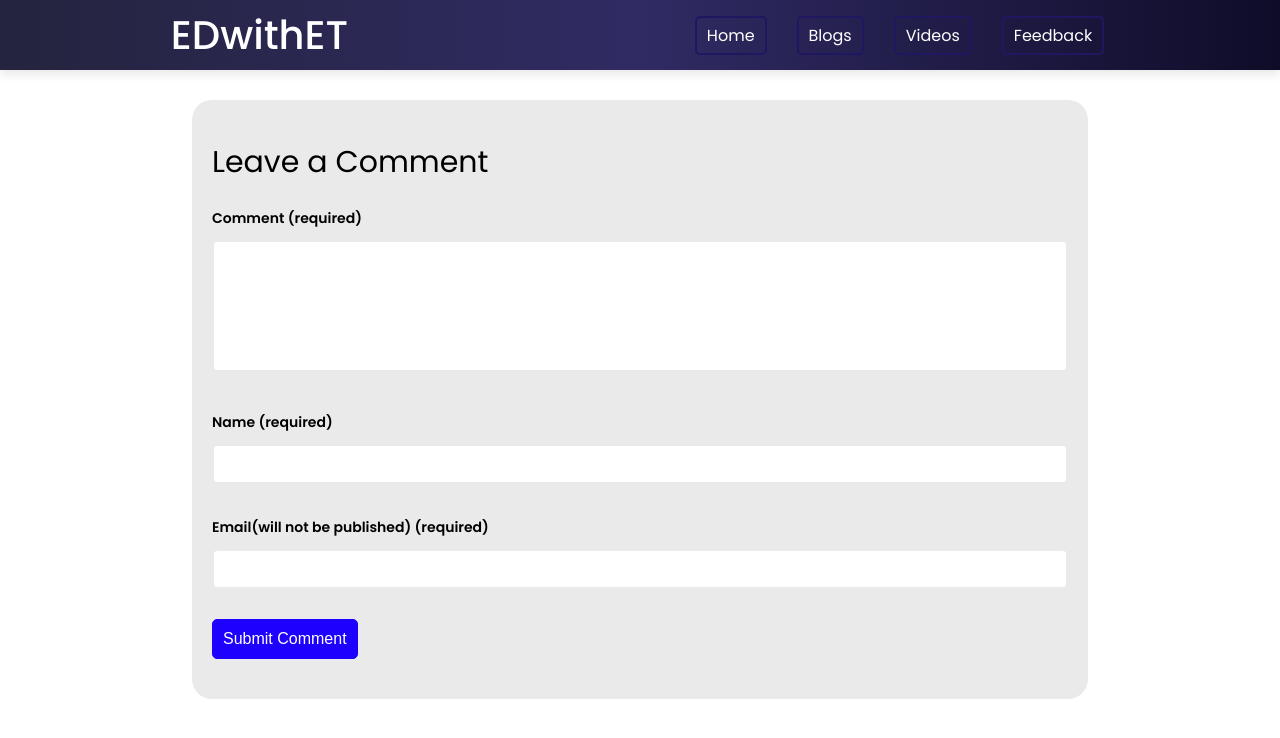
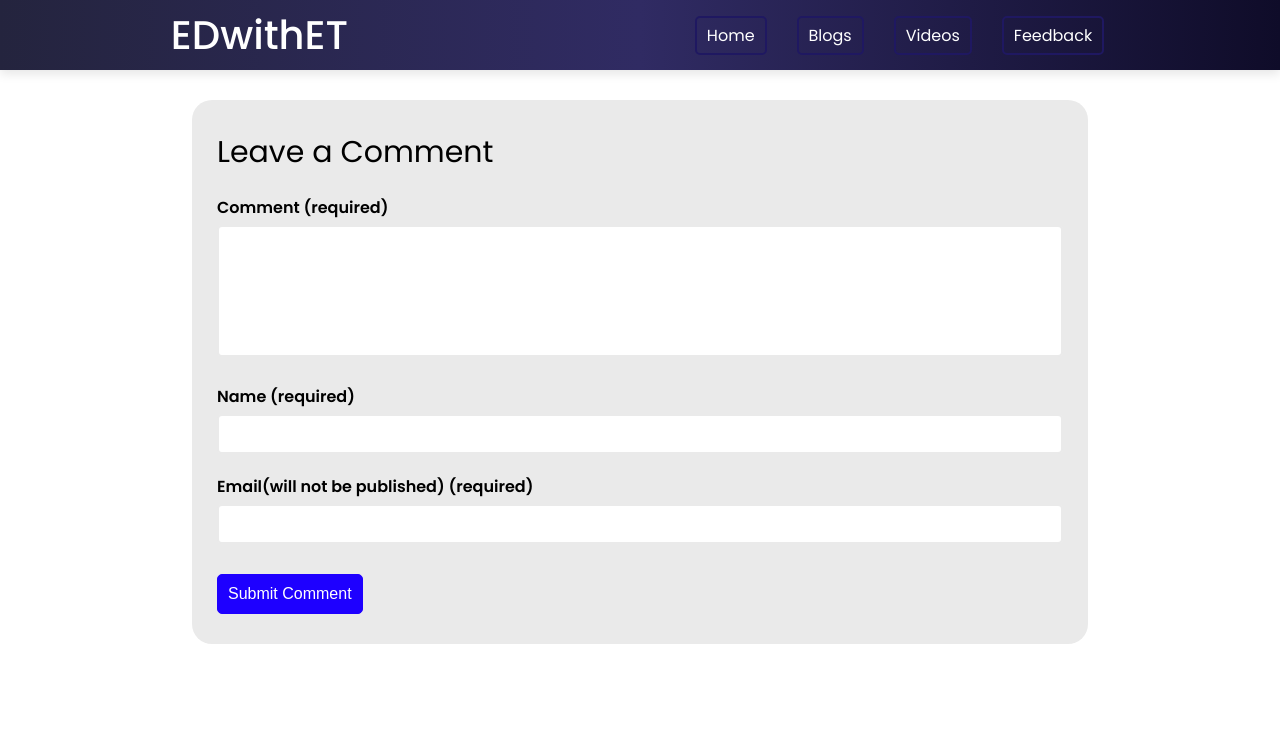
Before and after one commit to chsyam/edwithet-ads, a Next.js app: page /feedback in a window 1280 px wide. Shown: the top 738 px of the page. Built offline with nearby package versions, Linux system fonts and the light colour scheme.

Commit message:
changed the design of blog post

```diff
--- /dev/null
+++ b/app/feedback/FeedbackForm.jsx
@@ -0,0 +1,51 @@
+"use client";
+import { useState } from "react";
+import axios from "axios";
+import styles from "./../../styles/Feedback.module.css"
+
+function FeedbackForm({ relatedBlogId }) {
+    const [formData, setFormData] = useState({
+        comment: "",
+        username: "",
+        email: "",
+        relatedBlogId: "NA"
+    })
+
+    const handleChange = (e) => {
+        const { name, value } = e.target;
+        setFormData({
+            ...formData,
+            [name]: value
+        })
+    }
+
+    const handleSubmit = async (e) => {
+        e.preventDefault();
+        relatedBlogId && (formData.relatedBlogId = relatedBlogId);
+        const response = await axios.post("http://localhost:8080/api/submitfeedback", formData);
+        console.log(response);
+    }
+
+    return (
+        <form className={styles.form} onSubmit={(e) => handleSubmit(e)}>
+            <div className={styles.heading}>Leave a Comment</div>
+            <div>
+                <label htmlFor="comment">Comment (required)</label><br />
+                <textarea name="comment" onChange={(e) => handleChange(e)} id="comment" rows="6" cols="70" />
+            </div>
+            <div>
+                <label htmlFor="name">Name (required)</label><br />
+                <input name="username" onChange={(e) => handleChange(e)} type="text" id="name" required />
+            </div>
+            <div>
+                <label htmlFor="email">Email(will not be published) (required)</label><br />
+                <input name="email" onChange={(e) => handleChange(e)} type="email" id="email" required />
+            </div>
+            <div>
+                <button className={styles.submitButton}>Submit Comment</button>
+            </div>
+        </form>
+    )
+}
+
+export default FeedbackForm;
--- a/app/feedback/page.js
+++ b/app/feedback/page.js
@@ -1,27 +1,12 @@
+"use client";
 import styles from "./../../styles/Feedback.module.css"
+import FeedbackForm from "./FeedbackForm";
 
 function Feedback() {
     return (
         <div className={styles.feedbackForm}>
-            <form>
-                <div className={styles.heading}>Leave a Comment</div>
-                <div>
-                    <label htmlFor="comment">Comment (required)</label><br />
-                    <textarea id="comment" rows="6" cols="70"></textarea>
-                </div>
-                <div>
-                    <label htmlFor="name">Name (required)</label><br />
-                    <input type="text" id="name" required />
-                </div>
-                <div>
-                    <label htmlFor="email">Email(will not be published) (required)</label><br />
-                    <input type="email" id="email" required />
-                </div>
-                <div>
-                    <button className={styles.submitButton}>Submit Comment</button>
-                </div>
-            </form>
-        </div>
+            <FeedbackForm />
+        </div >
     )
 }
 
--- a/package.json
+++ b/package.json
@@ -9,6 +9,7 @@
     "lint": "next lint"
   },
   "dependencies": {
+    "axios": "^1.7.2",
     "next": "14.2.5",
     "pdfjs-dist": "^4.4.168",
     "react": "^18",
--- a/styles/BlogPost.module.css
+++ b/styles/BlogPost.module.css
@@ -1,6 +1,6 @@
 .blogPost {
     background-color: #eaeaea;
-    margin: 30px 15% 40px 15%;
+    margin: 40px 15% 40px 15%;
     border-radius: 20px;
     padding: 20px;
     font-family: 'Poppins';
@@ -8,108 +8,61 @@
 
 .blogPost .title {
     font-size: 2em;
-    font-style: italic;
-    margin-bottom: 20px;
+    font-weight: 500;
+    margin: 10px 0 20px 0;
 }
 
-.blogPost .datePublished {
-    font-size: 14px;
-    margin: 5px 0;
-}
 
 .blogPost .content {
-    font-size: 14px;
-    margin: 30px 0 50px 0;
+    font-size: 15px;
+    margin: 50px 50px;
+    text-align: justify;
 }
 
 .resources {
     display: flex;
-    flex-wrap: wrap;
     justify-content: center;
+    margin: 40px 0;
 }
 
 .resources iframe {
-    width: 40%;
-    border: 1px solid #000;
-    border-radius: 5px;
-    height: 300px;
-    margin: 20px;
+    width: 75%;
+    height: 350px;
+    border: 2px solid rgb(70, 70, 70);
 }
 
-.feedbackForm {
-    display: grid;
-    margin: 20px;
-    font-family: 'Poppins';
-    margin: 30px 0 10px 0;
+.blogDetails {
+    display: flex;
+    flex-wrap: nowrap;
+    justify-content: left;
 }
 
-.feedbackForm .heading {
-    font-size: 30px;
+.blogDetails div:nth-child(1) {
+    margin-right: 2px;
 }
 
-.feedbackForm form {
-    background-color: #eaeaea;
-    padding: 20px;
-    border-radius: 20px;
-    width: 100%;
+.authourName {
+    font-weight: 500;
+    font-size: 20px;
+    text-align: left;
+    margin-top: 3px;
 }
 
-.feedbackForm form div {
-    margin: 20px 0;
-}
-
-.feedbackForm form input {
-    width: 100%;
-    outline: none;
-    height: 40px;
-    margin: 10px 0;
-    font-size: 16px;
-    padding: 10px;
-    border-radius: 5px;
-    border: 2px solid #eaeaea;
-}
-
-.feedbackForm form textarea {
-    width: 100%;
-    outline: none;
-    font-size: 16px;
-    margin: 10px 0;
-    padding: 10px;
-    border-radius: 5px;
-    resize: none;
-    border: 2px solid #eaeaea;
-}
-
-.feedbackForm form label {
+.datePublished {
     font-size: 14px;
-    font-weight: 600;
-}
-
-.feedbackForm .submitButton {
-    background-color: #1e00ff;
-    padding: 10px;
-    color: #FFF;
-    border: 1px solid #1e00ff;
-    border-radius: 5px;
-    cursor: pointer;
-    font-size: 16px;
-}
-
-@media (max-width: 1200px) {
-    .resources iframe {
-        width: 70%;
-    }
+    text-align: left;
+    color: rgb(99, 99, 99);
 }
 
 @media (max-width: 850px) {
     .blogPost {
-        zoom: 0.4;
-        margin: 70px 5% 40px 5%;
+        zoom: 0.6;
+        margin: 40px 5% 40px 5%;
     }
 }
 
 @media (max-width: 400px) {
     .resources iframe {
-        width: 70%;
+        width: 90%;
     }
 }
--- a/styles/Feedback.module.css
+++ b/styles/Feedback.module.css
@@ -1,53 +1,52 @@
 .feedbackForm {
     display: grid;
-    margin: 20px;
     font-family: 'Poppins';
-    margin: 30px 15% 40px 15%;
+    margin: 30px 15% 30px 15%;
 }
 
-.feedbackForm .heading {
+.form .heading {
     font-size: 30px;
 }
 
-.feedbackForm form {
+.form {
     background-color: #eaeaea;
-    padding: 20px;
+    padding: 10px 25px;
     border-radius: 20px;
     width: 100%;
 }
 
-.feedbackForm form div {
+.form div {
     margin: 20px 0;
 }
 
-.feedbackForm form input {
+.form input {
     width: 100%;
     outline: none;
     height: 40px;
-    margin: 10px 0;
     font-size: 16px;
     padding: 10px;
     border-radius: 5px;
     border: 2px solid #eaeaea;
+    margin-top: 5px;
 }
 
-.feedbackForm form textarea {
+.form textarea {
     width: 100%;
     outline: none;
     font-size: 16px;
-    margin: 10px 0;
     padding: 10px;
     border-radius: 5px;
     resize: none;
     border: 2px solid #eaeaea;
+    margin-top: 5px;
 }
 
-.feedbackForm form label {
-    font-size: 14px;
+.form label {
+    font-size: 16px;
     font-weight: 600;
 }
 
-.feedbackForm .submitButton {
+.form .submitButton {
     background-color: #1e00ff;
     padding: 10px;
     color: #FFF;
@@ -55,6 +54,7 @@
     border-radius: 5px;
     cursor: pointer;
     font-size: 16px;
+    margin: 10px 0 0 0;
 }
 
 @media (max-width: 850px) {
```
Also changed, not shown: app/blogs/[id]/page.jsx (+26 -36 lines), components/icons/User.jsx (added, +20 -0 lines), 1 other file (tests, documents, lock files or other folders).
